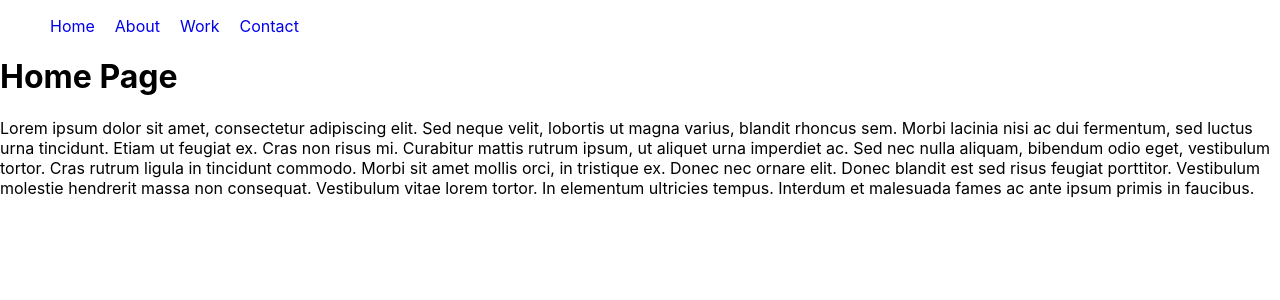
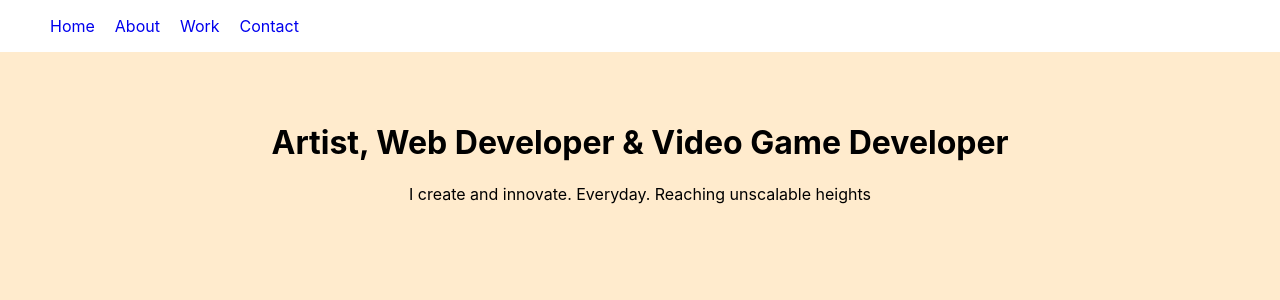
Before and after one commit to cyperpunkmunk/Portfolioreact3, a React (Create React App) app: page / in a window 1280 px wide. Shown: the top 300 px of the page. Built offline with nearby package versions, Linux system fonts and the light colour scheme.

Commit message:
added css

```diff
--- a/src/components/NavTabs.css
+++ b/src/components/NavTabs.css
@@ -1,7 +1,6 @@
 .nav{
     list-style: none;
-    margin-bottom: 10px;
-
+    max-height: 5vh;
 
 }
 
--- a/src/components/pages/About/About.js
+++ b/src/components/pages/About/About.js
@@ -1,8 +1,8 @@
 import React from "react";
-
+import "./about.css"
 function About() {
   return (
-    <div>
+    <div class = "main">
       <h1>About Page</h1>
       <p>
         Nunc pharetra finibus est at efficitur. Praesent sed congue diam. Integer gravida dui
--- /dev/null
+++ b/src/components/pages/About/about.css
@@ -0,0 +1,4 @@
+.main{
+    height: 95vh;
+    background-color: blanchedalmond;
+}
--- a/src/components/pages/Contact/Contact.js
+++ b/src/components/pages/Contact/Contact.js
@@ -1,10 +1,10 @@
 import React from "react";
 import { Link, Route } from "react-router-dom";
-
+import "./contact.css"
 
 function Contact(props) {
   return (
-    <div>
+    <div class = "main">
       <h1>Contact Page</h1>
       <p>
         Integer cursus bibendum sem non pretium. Vestibulum in aliquet sem, quis molestie urna.
--- /dev/null
+++ b/src/components/pages/Contact/contact.css
@@ -0,0 +1,4 @@
+.main{
+    height: 95vh;
+    background-color: blanchedalmond;
+}
--- a/src/components/pages/Home/Home.js
+++ b/src/components/pages/Home/Home.js
@@ -1,19 +1,14 @@
 import React from "react";
-
+import "./style.css"
 function Home() {
   return (
-    <div>
-      <h1>Home Page</h1>
-      <p>
-        Lorem ipsum dolor sit amet, consectetur adipiscing elit. Sed neque velit, lobortis ut magna
-        varius, blandit rhoncus sem. Morbi lacinia nisi ac dui fermentum, sed luctus urna tincidunt.
-        Etiam ut feugiat ex. Cras non risus mi. Curabitur mattis rutrum ipsum, ut aliquet urna
-        imperdiet ac. Sed nec nulla aliquam, bibendum odio eget, vestibulum tortor. Cras rutrum
-        ligula in tincidunt commodo. Morbi sit amet mollis orci, in tristique ex. Donec nec ornare
-        elit. Donec blandit est sed risus feugiat porttitor. Vestibulum molestie hendrerit massa non
-        consequat. Vestibulum vitae lorem tortor. In elementum ultricies tempus. Interdum et
-        malesuada fames ac ante ipsum primis in faucibus.
-      </p>
+    <div class = "main">
+      <div class = "intro">
+        <h1 class = "title" >Artist, Web Developer & Video Game Developer</h1>
+        <p class = "title">
+          I create and innovate. Everyday. Reaching unscalable heights
+        </p>
+      </div>
     </div>
   );
 }
--- a/src/components/pages/Home/style.css
+++ b/src/components/pages/Home/style.css
@@ -0,0 +1,11 @@
+.main{
+    height: 95vh;
+    background-color: blanchedalmond;
+}
+.title{
+    text-align:center;
+}
+
+.intro{
+    padding-top: 50px;
+}
--- a/src/components/pages/Work/Work.js
+++ b/src/components/pages/Work/Work.js
@@ -1,9 +1,9 @@
 import React from "react";
-
+import "./work.css"
 function Work() {
   return (
-    <div>
-      <h1>Work Page</h1>
+    <div class = "main">
+      <h1 class = "" >Work</h1>
       <p>
         Donec a volutpat quam. Curabitur nec varius justo, sed rutrum ligula. Curabitur pellentesque
         turpis sit amet eros iaculis, a mollis arcu dictum. Ut vel ante eget massa ornare placerat.
@@ -20,4 +20,5 @@ function Work() {
   );
 }
 
+
 export default Work;
--- /dev/null
+++ b/src/components/pages/Work/work.css
@@ -0,0 +1,4 @@
+.main{
+    height: 95vh;
+    background-color: blanchedalmond;
+}
```
Also changed, not shown: src/components/pages/About/style.css (deleted), src/components/pages/Work/style.css (deleted).
